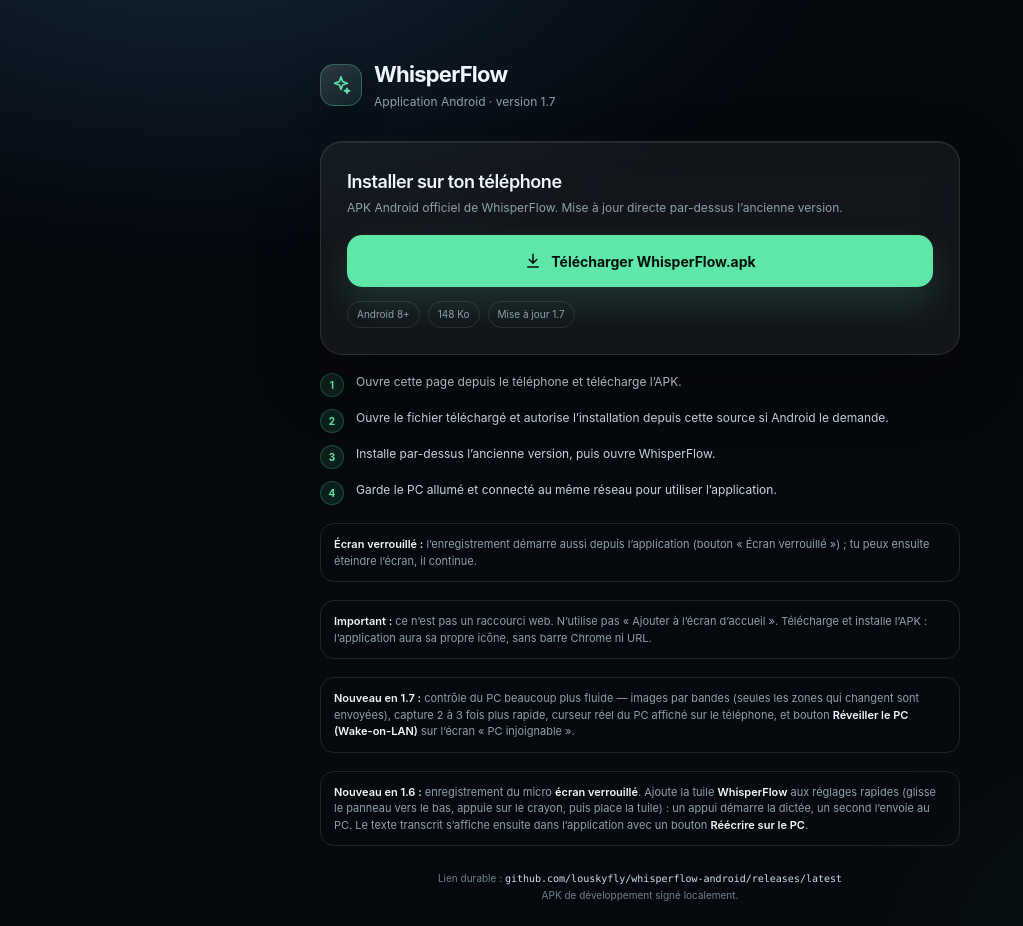
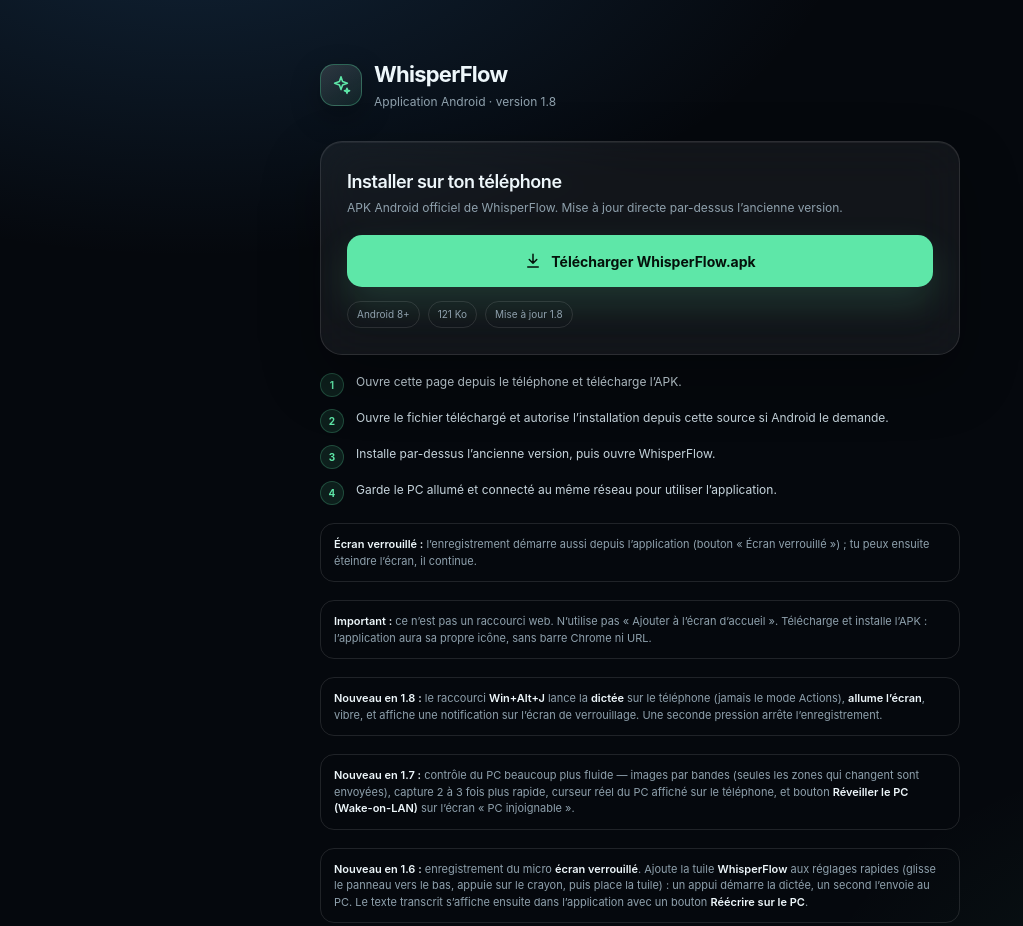
Before and after one commit to louskyfly/whisperflow-android, a plain HTML site: page index.html in a window 1280 px wide. Shown: the top 926 px of the page, without its empty margins (0-1023 px from the left). Drawn offline with Linux system fonts and the light colour scheme.

Commit message:
Site 1.8 : dictee uniquement, ecran allume, notification verrouillage

```diff
--- a/index.html
+++ b/index.html
@@ -37,7 +37,7 @@
 <div class="wrap">
   <div class="brand">
     <span class="mark"><svg viewBox="0 0 24 24"><path d="M12 3l1.7 5.1L19 10l-5.3 1.9L12 17l-1.7-5.1L5 10l5.3-1.9z"/><path d="M18.5 15.5l.7 2.1 2.1.7-2.1.7-.7 2.1-.7-2.1-2.1-.7 2.1-.7z"/></svg></span>
-    <div><h1>WhisperFlow</h1><p class="sub">Application Android · version 1.7</p></div>
+    <div><h1>WhisperFlow</h1><p class="sub">Application Android · version 1.8</p></div>
   </div>
 
   <section class="card">
@@ -49,8 +49,8 @@
     </a>
     <div class="meta">
       <span class="pill">Android 8+</span>
-      <span class="pill">148 Ko</span>
-      <span class="pill">Mise à jour 1.7</span>
+      <span class="pill">121 Ko</span>
+      <span class="pill">Mise à jour 1.8</span>
     </div>
   </section>
 
@@ -63,6 +63,7 @@
 
   <div class="note"><b>Écran verrouillé :</b> l’enregistrement démarre aussi depuis l’application (bouton « Écran verrouillé ») ; tu peux ensuite éteindre l’écran, il continue.</div>
   <div class="note"><b>Important :</b> ce n’est pas un raccourci web. N’utilise pas « Ajouter à l’écran d’accueil ». Télécharge et installe l’APK : l’application aura sa propre icône, sans barre Chrome ni URL.</div>
+  <div class="note"><b>Nouveau en 1.8 :</b> le raccourci <b>Win+Alt+J</b> lance la <b>dictée</b> sur le téléphone (jamais le mode Actions), <b>allume l’écran</b>, vibre, et affiche une notification sur l’écran de verrouillage. Une seconde pression arrête l’enregistrement.</div>
   <div class="note"><b>Nouveau en 1.7 :</b> contrôle du PC beaucoup plus fluide — images par bandes (seules les zones qui changent sont envoyées), capture 2 à 3 fois plus rapide, curseur réel du PC affiché sur le téléphone, et bouton <b>Réveiller le PC (Wake-on-LAN)</b> sur l’écran « PC injoignable ».</div>
   <div class="note"><b>Nouveau en 1.6 :</b> enregistrement du micro <b>écran verrouillé</b>. Ajoute la tuile <b>WhisperFlow</b> aux réglages rapides (glisse le panneau vers le bas, appuie sur le crayon, puis place la tuile) : un appui démarre la dictée, un second l’envoie au PC. Le texte transcrit s’affiche ensuite dans l’application avec un bouton <b>Réécrire sur le PC</b>.</div>
   <p class="foot">Lien durable : <code>github.com/louskyfly/whisperflow-android/releases/latest</code><br>APK de développement signé localement.</p>
```
